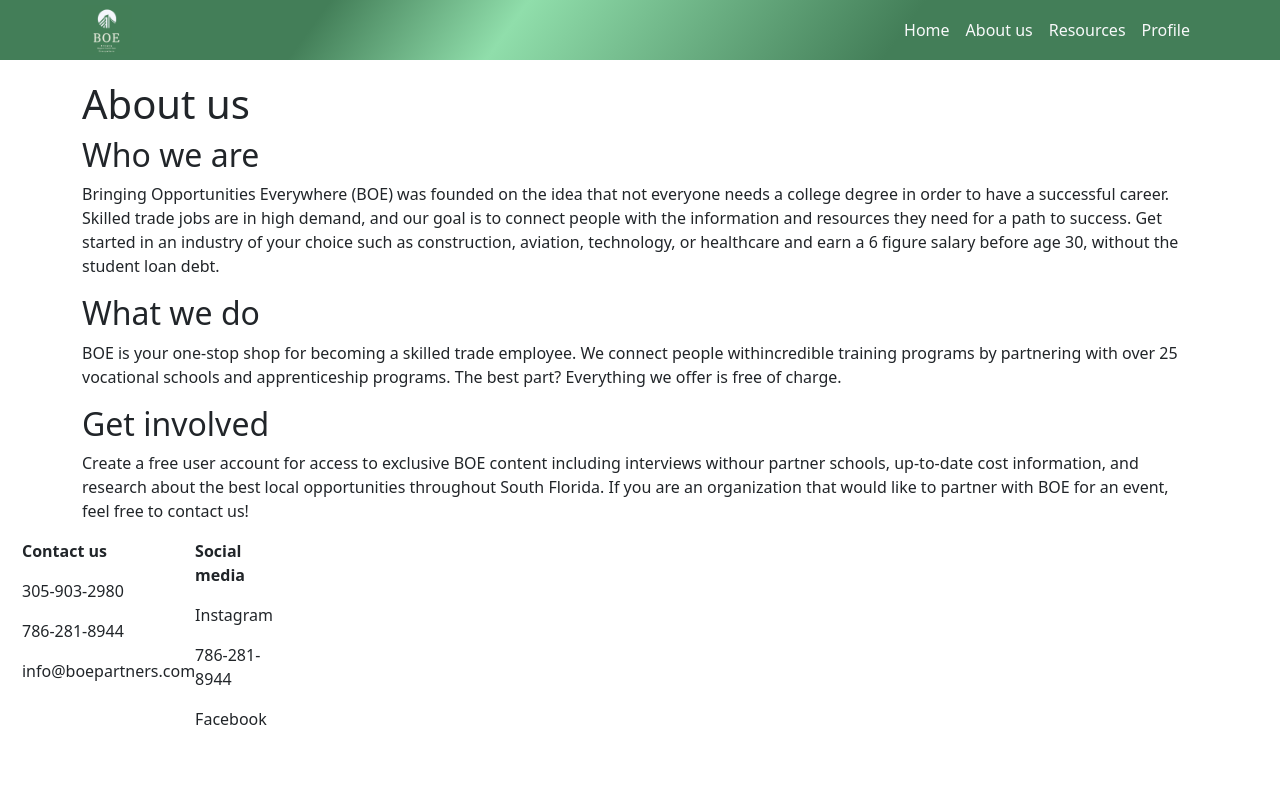
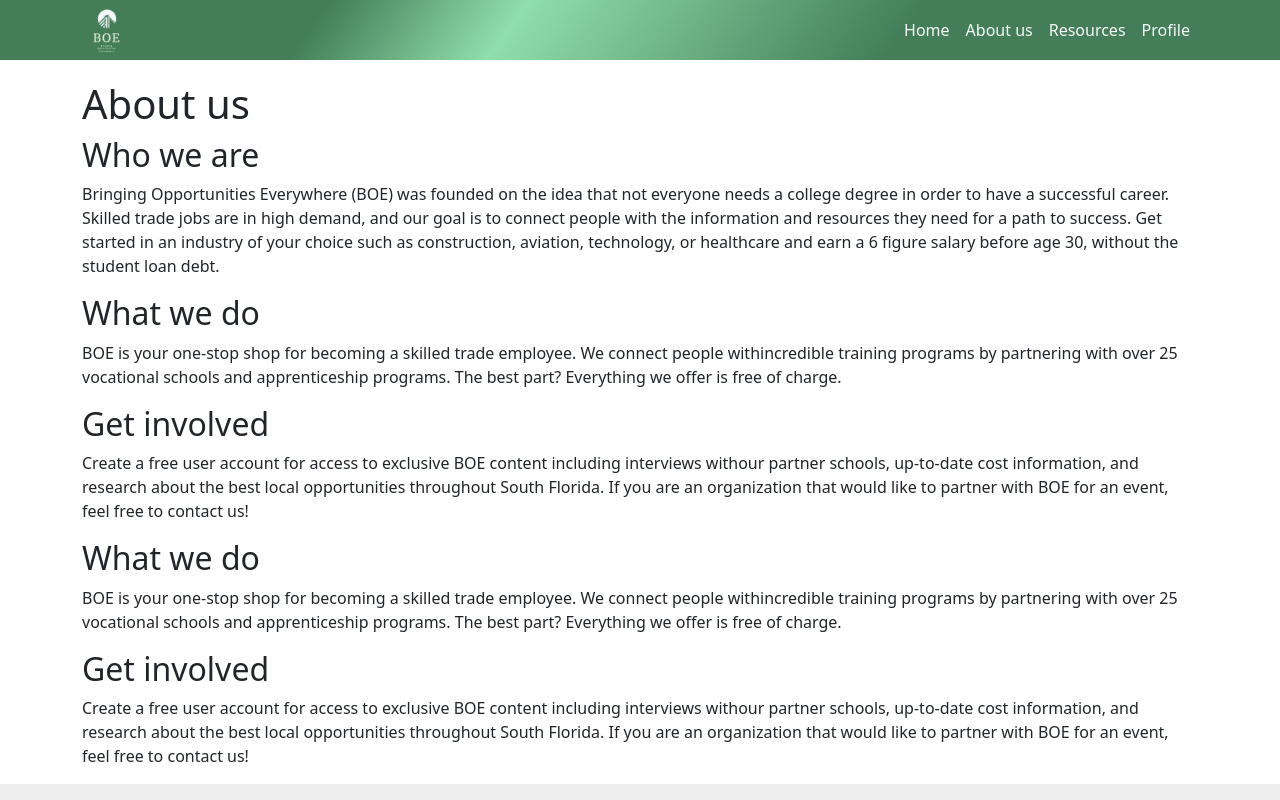
Before and after one commit to camilasandovals/boe_app, a React (Create React App) app: page /about in a window 1280 px wide. Shown: the top 800 px of the page. Built offline with nearby package versions, Linux system fonts and the light colour scheme; the HTML template or start-up script is replaced by a standard one.

Commit message:
done tabs

```diff
--- /dev/null
+++ b/src/components/Hero.jsx
@@ -0,0 +1,11 @@
+export default function Hero () {
+    return (
+        <header>
+                <div className="video-container">
+                    <video autoPlay muted loop>
+                    <source src="./images/video.mp4" type="video/mp4" />
+                    </video>
+                </div>
+        </header>
+    )
+}
--- a/src/components/SchoolListing.jsx
+++ b/src/components/SchoolListing.jsx
@@ -1,11 +1,26 @@
-import { Col } from "react-bootstrap";
+import { Col, Tab, Row, ListGroup } from "react-bootstrap";
 
 export default function SchoolListing(){
     return(
-        <Col>
-            <div className="card-wrapper">
-
-            </div>
-        </Col>
+        <Tab.Container id="list-group-tabs-example" defaultActiveKey="#link1">
+        <Row>
+          <Col md={4} sm={12}>
+            <ListGroup>
+              <ListGroup.Item action href="#link1">
+                Link 1
+              </ListGroup.Item>
+              <ListGroup.Item action href="#link2">
+                Link 2
+              </ListGroup.Item>
+            </ListGroup>
+          </Col>
+          <Col >
+            <Tab.Content className="tab-content">
+              <Tab.Pane eventKey="#link1">Tab pane content 1</Tab.Pane>
+              <Tab.Pane eventKey="#link2">Tab pane content 2</Tab.Pane>
+            </Tab.Content>
+          </Col>
+        </Row>
+      </Tab.Container>
     )
 }
--- a/src/layout/Footer.jsx
+++ b/src/layout/Footer.jsx
@@ -1,20 +1,24 @@
+import { Col, Row } from "react-bootstrap";
+
 export default function Footer() {
     return(
-        <footer style={{ position: "fixed"}}>
-        <div style={{ paddingLeft: "8%", paddingRight:"8%", display: "flex", justifyContent: "space-between"  }}>
-            <div>
+        <footer className="footer">
+        <div className="container">
+            <div className="row">
+            <div className="col">
                 <p><strong>Contact us</strong></p>
                 <p>305-903-2980</p>
                 <p>786-281-8944</p>
                 <p>info@boepartners.com</p>
             </div>
-            <div>
+            <div className="col">
                 <p><strong>Social media</strong></p>
                 <p>Instagram</p>
                 <p>786-281-8944</p>
                 <p>Facebook</p>
             </div>
             </div>
+        </div>
         </footer>
     )
 }
--- a/src/pages/About.jsx
+++ b/src/pages/About.jsx
@@ -20,6 +20,16 @@ export default function About() {
                     Create a free user account for access to exclusive BOE content including interviews withour partner schools, up-to-date cost information, and research about the best local opportunities throughout South Florida. If you are an organization that would like to partner with BOE for an event, feel free to contact us!
                     </p>
                 </Row>
+                <Row>
+                    <h2>What we do</h2>
+                    <p>BOE is your one-stop shop for becoming a skilled trade employee. We connect people withincredible training programs by partnering with over 25 vocational schools and apprenticeship programs. The best part? Everything we offer is free of charge.</p>
+                </Row>
+                <Row>
+                    <h2>Get involved</h2>
+                    <p>
+                    Create a free user account for access to exclusive BOE content including interviews withour partner schools, up-to-date cost information, and research about the best local opportunities throughout South Florida. If you are an organization that would like to partner with BOE for an event, feel free to contact us!
+                    </p>
+                </Row>
             </Container>
         </AppLayout>
     )
--- a/src/pages/Home.jsx
+++ b/src/pages/Home.jsx
@@ -1,22 +1,18 @@
 import { Col, Container, Row } from "react-bootstrap";
 import AppLayout from "../layout/AppLayout";
 import SchoolListing from "../components/SchoolListing";
+import Hero from "../components/Hero";
 
 export default function Home() {
     return(
         <AppLayout>
-            <header>
-                <div className="d-flex justify-content-center">
-                        <div className="video-container">
-                            <video autoPlay muted loop>
-                            <source src="./images/video.mp4" type="video/mp4" />
-                            </video>
-                        </div>
-                </div>
-            </header>
+            <Hero />
+            <Container className="bg-warning">
                 <Row>
                     <SchoolListing />
+
                 </Row>
+            </Container>
         </AppLayout>
     )
 }
--- a/src/styles/App.css
+++ b/src/styles/App.css
@@ -68,16 +68,16 @@ button:active {
 
 
 .video-container {
-    left: 0;
+    padding-top: 60px;
     width: 100%;
-    height: 100%;
+    height: 400px;
     overflow: hidden;
     z-index: -1;
   }
 
   .video-container video {
     width: 100%;
-    height: 60%;
+    height: 100%;
     object-fit: cover;
   }
 
@@ -87,19 +87,23 @@ button:active {
     color: rgb(255, 255, 255)
   }
 
+/* ------------------------------ SCHOOLS ------------------------------ */
 
+.schools{
+  background-color: #23c483;
+}
+@media (max-width: 776px) {
+  /* Hide the content in mobile view */
+  .tab-content {
+    display: none;
+  }
+}
 
-/* -------- Footer -------- */
-/*
+/* ------------------------------ FOOTER ------------------------------ */
 footer{
   padding-top: 20px;
   padding-bottom: 10px;
   background-color: #EEEEEE;
   color: rgb(121, 121, 121);
-  bottom: 0;
-  width: 100%;
-  padding-left: 20%;
-
-  justify-content: space-between;
-  display: flex;
-} */
+  padding-left: 27%;
+}
```
